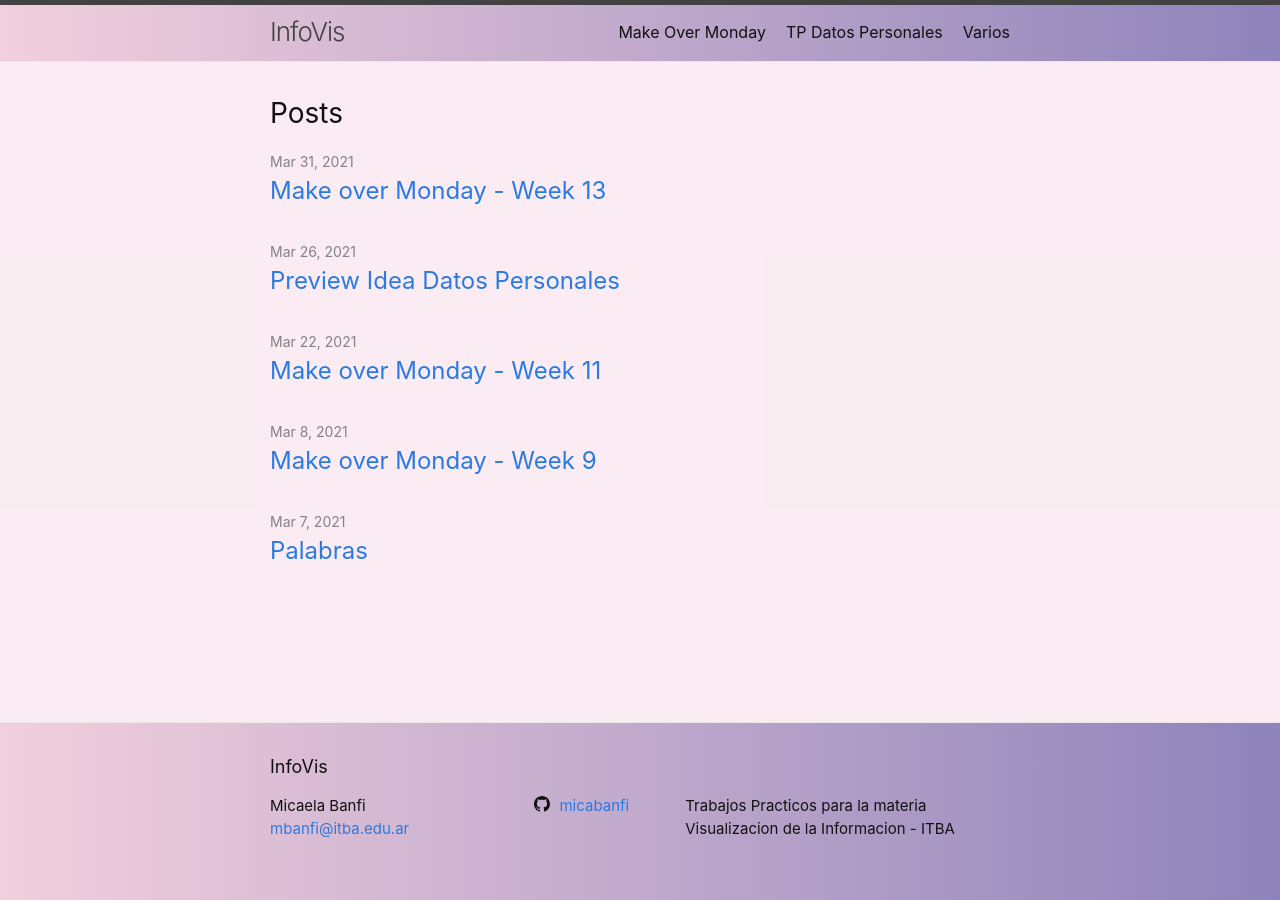
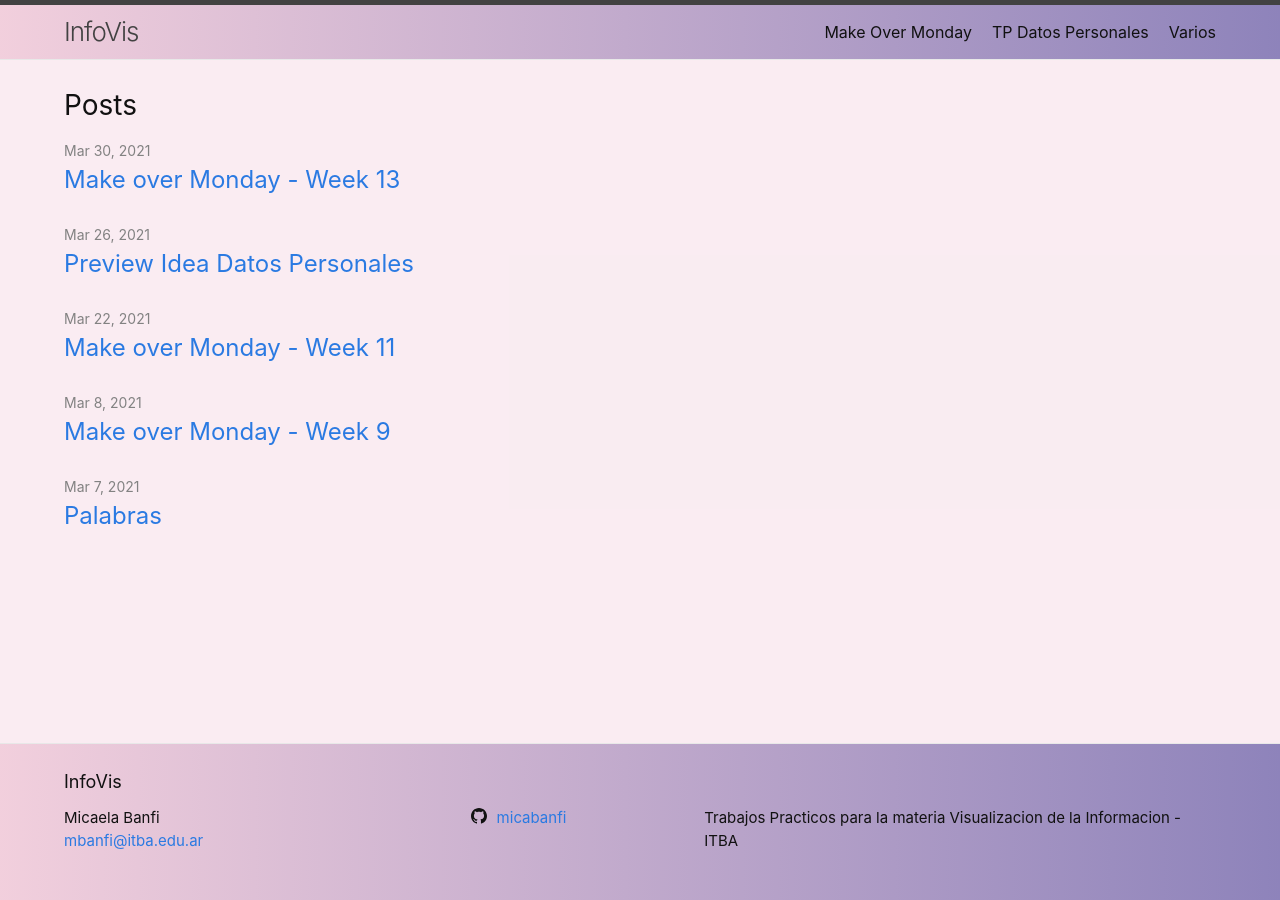
Before and after one commit to micabanfi/infovis, a Jekyll site: the page built from index.markdown, in a window 1280 px wide. Built offline with Jekyll 4.4.1, drawn with Linux system fonts in a browser that asks for light colours.

Commit message:
size fixed

```diff
--- a/_sass/minima.scss
+++ b/_sass/minima.scss
@@ -8,7 +8,7 @@ $base-font-weight: 400 !default;
 $small-font-size:  $base-font-size * 0.875 !default;
 $base-line-height: 1.5 !default;
 
-$spacing-unit:     30px !default;
+$spacing-unit:     24px !default;
 
 $text-color:       #111 !default;
 $background-color: #fdfdfd !default;
@@ -21,7 +21,7 @@ $grey-color-dark:  darken($grey-color, 25%) !default;
 $table-text-align: left !default;
 
 // Width of the content area
-$content-width:    800px !default;
+$content-width:    1200px !default;
 
 $on-palm:          600px !default;
 $on-laptop:        800px !default;
--- a/_sass/minima/_base.scss
+++ b/_sass/minima/_base.scss
@@ -170,7 +170,6 @@ pre {
 }
 
 
-
 /**
  * Wrapper
  */
```
Also changed, not shown: MOM/_posts/2021-03-30-week13.markdown (renamed from MOM/_posts/2021-03-31-week13.markdown, +1 -3 lines), Gemfile.lock.
